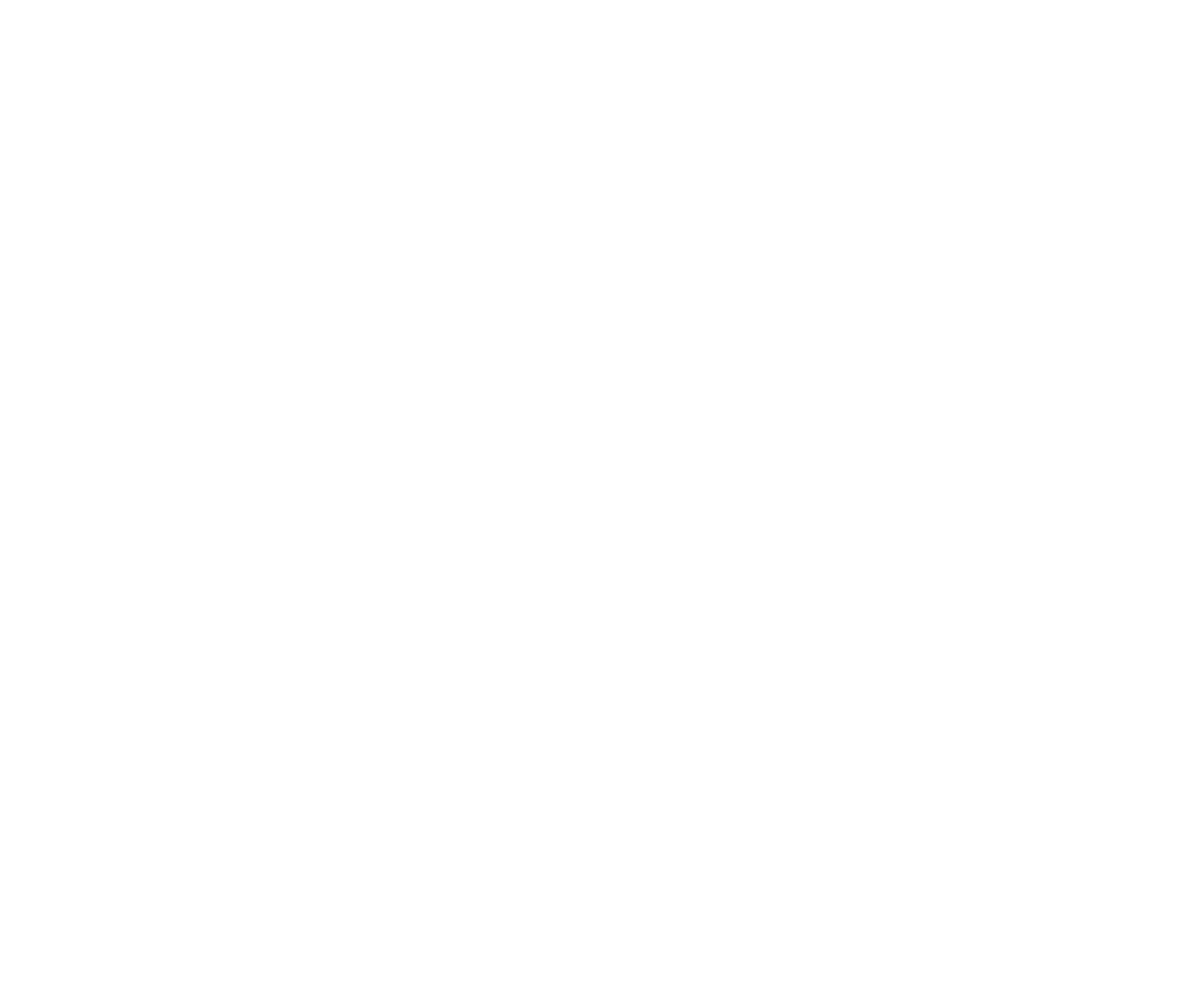
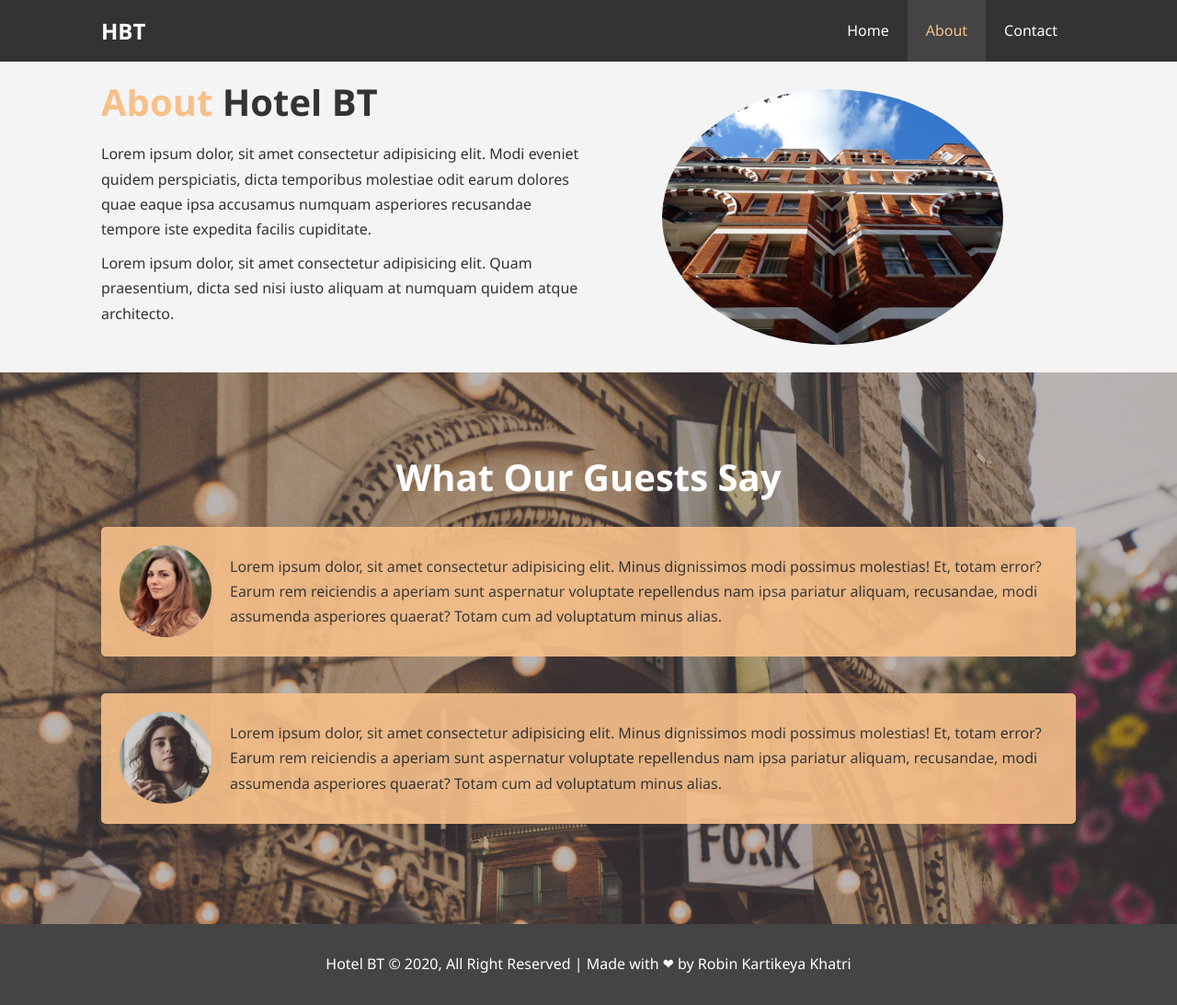
Before and after one commit to RobinKartikeyaKhatri/Modern-HTML-CSS-From-The-Beginning-Including-Sass-, a plain HTML site: page hotel_website/about.html in a window 1280 px wide. Shown: the whole page at 92% size. Before the commit the page ends 800 px from the top, so only its background shows below. Drawn offline with Linux system fonts and the light colour scheme.

Commit message:
Create about page

```diff
--- a/hotel_website/about.html
+++ b/hotel_website/about.html
@@ -0,0 +1,59 @@
+<!DOCTYPE html>
+<html lang="en">
+<head>
+    <meta charset="UTF-8">
+    <meta name="viewport" content="width=device-width, initial-scale=1.0">
+    <meta name="description" content="Welcome to the most extraordinary hotel in Boston Massachusetts">
+    <meta name="keywords" content="hotel,boston hotel,new england hotel">
+    <link rel="stylesheet" href="./css/style.css">
+    <title>Hotel BT | About</title>
+</head>
+<body>
+    <header>
+        <nav id="navbar">
+            <div class="container">
+                <h1 class="logo"><a href="index.html">HBT</a></h1>
+                <ul>
+                    <li><a href="index.html">Home</a></li>
+                    <li><a class="current" href="about.html">About</a></li>
+                    <li><a href="contact.html">Contact</a></li>
+                </ul>
+            </div>
+        </nav>
+    </header>
+
+    <section id="about-info" class="bg-light py-3">
+        <div class="container">
+            <div class="info-left">
+                <h1 class="l-heading"><span class="text-primary">About</span> Hotel BT</h1>
+                <p>Lorem ipsum dolor, sit amet consectetur adipisicing elit. Modi eveniet quidem perspiciatis, dicta temporibus molestiae odit earum dolores quae eaque ipsa accusamus numquam asperiores recusandae tempore iste expedita facilis cupiditate.</p>
+                <p>Lorem ipsum dolor, sit amet consectetur adipisicing elit. Quam praesentium, dicta sed nisi iusto aliquam at numquam quidem atque architecto.</p>
+            </div>
+            <div class="info-right">
+                <img src="./img/photo-2.jpg" alt="hotel">
+            </div>
+        </div>
+    </section>
+
+    <div class="clr"></div>
+
+    <section id="testimonials" class="py-3">
+        <div class="container">
+            <h2 class="l-heading">What Our Guests Say</h2>
+            <div class="testimonial bg-primary">
+                <img src="./img/person-1.jpg" alt="Samantha">
+                <p>Lorem ipsum dolor, sit amet consectetur adipisicing elit. Minus dignissimos modi possimus molestias! Et, totam error? Earum rem reiciendis a aperiam sunt aspernatur voluptate repellendus nam ipsa pariatur aliquam, recusandae, modi assumenda asperiores quaerat? Totam cum ad voluptatum minus alias.</p>
+            </div>
+
+            <div class="testimonial bg-primary">
+                <img src="./img/person-2.jpg" alt="Jen">
+                <p>Lorem ipsum dolor, sit amet consectetur adipisicing elit. Minus dignissimos modi possimus molestias! Et, totam error? Earum rem reiciendis a aperiam sunt aspernatur voluptate repellendus nam ipsa pariatur aliquam, recusandae, modi assumenda asperiores quaerat? Totam cum ad voluptatum minus alias.</p>
+            </div>
+        </div>
+    </section>
+
+    <footer id="main-footer">
+        <p>Hotel BT &copy; 2020, All Right Reserved | Made with ❤ by Robin Kartikeya Khatri</p>
+    </footer>
+</body>
+</html>
--- a/hotel_website/css/style.css
+++ b/hotel_website/css/style.css
@@ -78,6 +78,15 @@ p {
 .clr {
     clear: both;
 }
+
+.l-heading {
+    font-size: 40px;
+}
+
+/* Padding */
+.py-1 { padding: 10px 0; }
+.py-2 { padding: 20px 0; }
+.py-3 { padding: 30px 0; }
 
 /* Navbar */
 #navbar {
@@ -174,6 +183,53 @@ p {
     margin-bottom: 10px;
 }
 
+/* About Info */
+#about-info .info-right {
+    float: right;
+    width: 50%;
+    min-height: 100%;
+}
+
+#about-info .info-right img {
+    display: block;
+    margin: auto;
+    width: 70%;
+    border-radius: 50%;
+}
+
+#about-info .info-left {
+    float: left;
+    width: 50%;
+    min-height: 100%;
+}
+
+/* Testimonials */
+#testimonials {
+    height: 600px;
+    background: url("../img/test-bg.jpg") no-repeat center center/cover;
+    padding-top: 100px;
+}
+
+#testimonials h2 {
+    color: #fff;
+    text-align: center;
+    padding-bottom: 40px;
+}
+
+.testimonial {
+    padding: 20px;
+    margin-bottom: 40px;
+    border-radius: 5px;
+    opacity: 0.9;
+}
+
+.testimonial img {
+    width: 100px;
+    float: left;
+    margin-right: 20px;
+    border-radius: 50%;
+}
+
 /* Footer */
 #main-footer {
     text-align: center;
```
